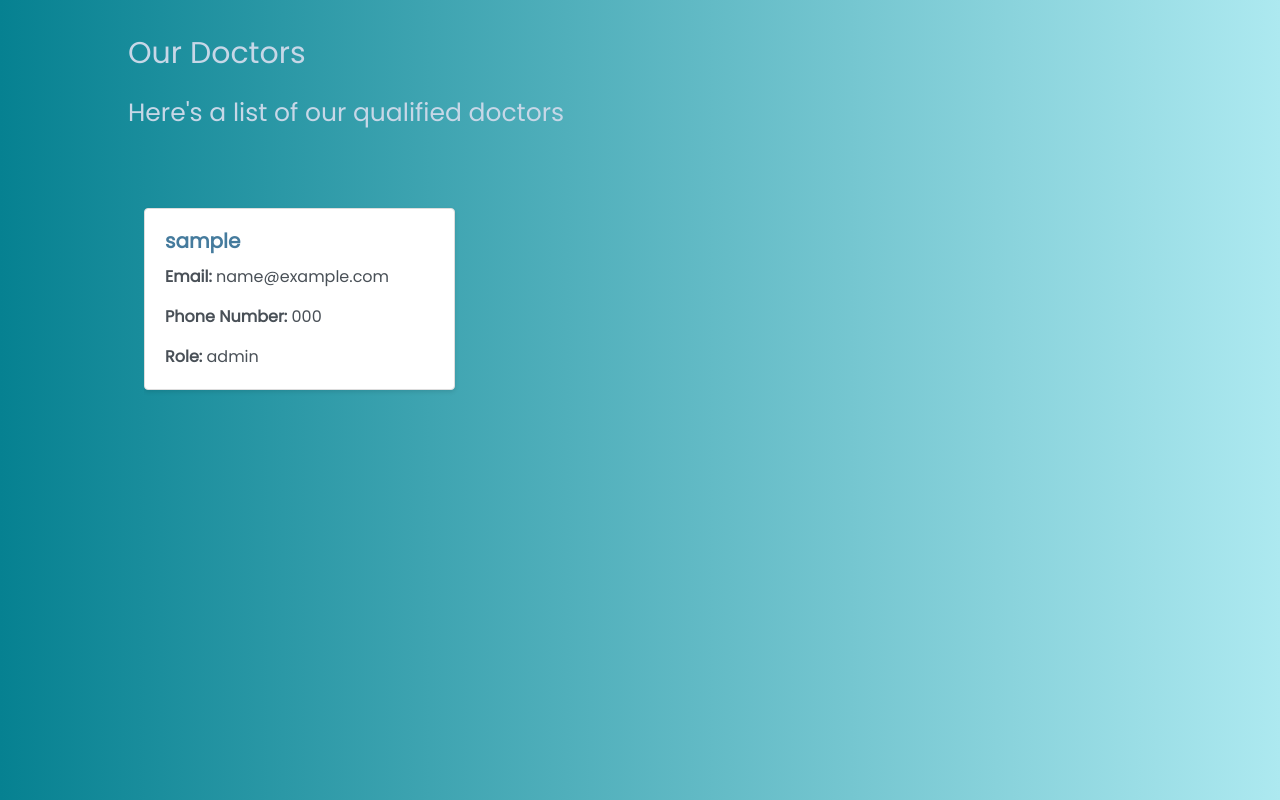
After one commit to GaneshSKumbhar/MindSpace, a PHP site: page /doctor/docinfo.php in a window 1280 px wide. The commit adds this page. Run offline with PHP 8.4, Linux system fonts and the light colour scheme; tables that the repository leaves empty or names only in its code hold one stand-in row (values such as "Sample post").

Commit message:
Doctors folder and table in database is created and linked successfully the information from database is displayed using cards in a new page

```diff
--- a/css/style.css
+++ b/css/style.css
@@ -347,3 +347,60 @@ section .top{
   font-size: 0.8em; /* Reduced font size */
   text-transform: uppercase;
 }
+
+.doctors-page {
+  background: linear-gradient(to left, #ade9f0, #068191);
+}
+
+.doctor-card {
+  border: 1px solid #ddd;
+  box-shadow: 0 2px 4px rgba(0, 0, 0, 0.1);
+  transition: transform 0.2s;
+}
+
+.doctor-card:hover {
+  transform: translateY(-5px);
+}
+
+.doctor-card .card-title {
+  font-size: 1.25rem;
+  font-weight: bold;
+  margin-bottom: 0.75rem;
+  color: #457b9d;
+}
+
+.doctor-card .card-text {
+  font-size: 1rem;
+  color: #495057;
+}
+
+.doctors-container {
+  margin-top: 20px;
+}
+
+/* Section and container styles */
+section .container {
+  width: 80%;
+  margin: auto;
+  overflow: hidden;
+  padding: 20px 0;
+}
+
+section .top{
+  text-align: center;
+  padding: 30px 250px;
+  margin-top: 100px;
+}
+
+.top h1{
+  padding: 15px 0px;
+  font-size: 30px;
+  color: #c7d7e7;
+}
+.top p{
+  font-size: 25px;
+  color: #c7d7e7;
+}
+#main {
+  padding: 20px;
+}
--- /dev/null
+++ b/doctor/docinfo.php
@@ -0,0 +1,63 @@
+<?php
+require_once '../dbconnect/config.php'; // Include database connection file
+
+// Query the doctor table to retrieve all doctors
+$sql = "SELECT * FROM doctor";
+$result = $conn->query($sql);
+?>
+
+<!DOCTYPE html>
+<html lang="en">
+<head>
+    <meta charset="UTF-8">
+    <meta name="viewport" content="width=device-width, initial-scale=1.0">
+    <title>Doctors</title>
+    <link rel="preconnect" href="https://fonts.googleapis.com">
+    <link rel="preconnect" href="https://fonts.gstatic.com" crossorigin>
+    <link href="https://fonts.googleapis.com/css2?family=Poppins&family=Roboto:ital,wght@0,100;0,300;0,400;0,500;0,700;0,900;1,100;1,300;1,400;1,500;1,700;1,900&display=swap" rel="stylesheet">
+    <link rel="stylesheet" href="https://cdn.jsdelivr.net/npm/bootstrap@4.3.1/dist/css/bootstrap.min.css" integrity="sha384-ggOyR0iXCbMQv3Xipma34MD+dH/1fQ784/j6cY/iJTQUOhcWr7x9JvoRxT2MZw1T" crossorigin="anonymous">
+    <link rel="stylesheet" href="../css/style.css">
+</head>
+<body class="doctors-page">
+    <main>
+        <section class="top">
+            <div class="container">
+                <h1>Our Doctors</h1>
+                <p>Here's a list of our qualified doctors</p>
+            </div>
+        </section>
+        <section id="main">
+            <div class="container">
+                <div class="row">
+                    <?php
+                    if ($result->num_rows > 0) {
+                        // Output data of each row
+                        while($row = $result->fetch_assoc()) {
+                            ?>
+                            <div class="col-md-4 mb-4">
+                                <div class="card doctor-card">  <!-- Added unique class -->
+                                    <div class="card-body">
+                                        <h5 class="card-title"><?php echo htmlspecialchars($row["username"]); ?></h5>
+                                        <p class="card-text"><strong>Email:</strong> <?php echo htmlspecialchars($row["email"]); ?></p>
+                                        <p class="card-text"><strong>Phone Number:</strong> <?php echo htmlspecialchars($row["phone_number"]); ?></p>
+                                        <p class="card-text"><strong>Role:</strong> <?php echo htmlspecialchars($row["role"]); ?></p>
+                                        <!-- You can add more fields here -->
+                                    </div>
+                                </div>
+                            </div>
+                            <?php
+                        }
+                    } else {
+                        echo "<p>No doctors found.</p>";
+                    }
+                    ?>
+                </div>
+            </div>
+        </section>
+    </main>
+</body>
+</html>
+
+<?php
+$conn->close();
+?>
```
Also changed, not shown: dbconnect/config.php (renamed from login_system/config.php), doctor/doctor_dashboard.php (renamed from login_system/doctor_dashboard.php).
